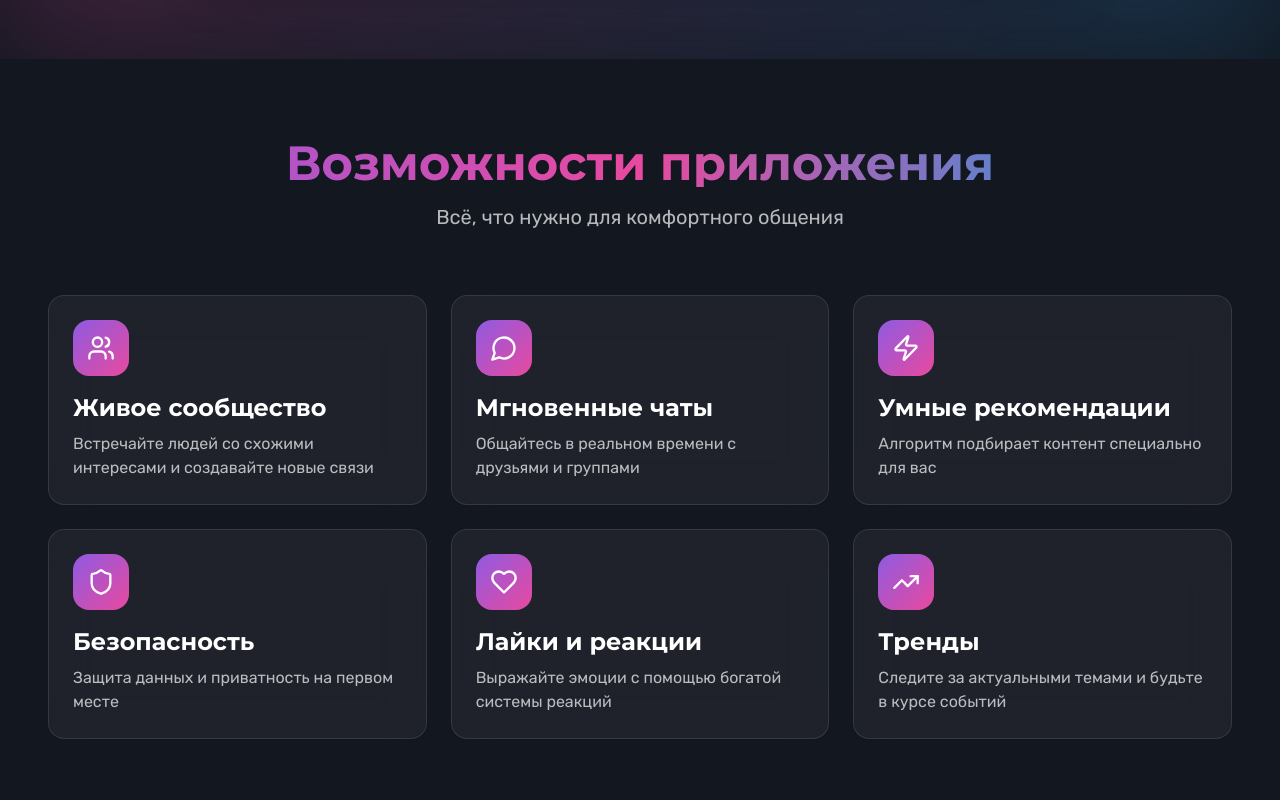
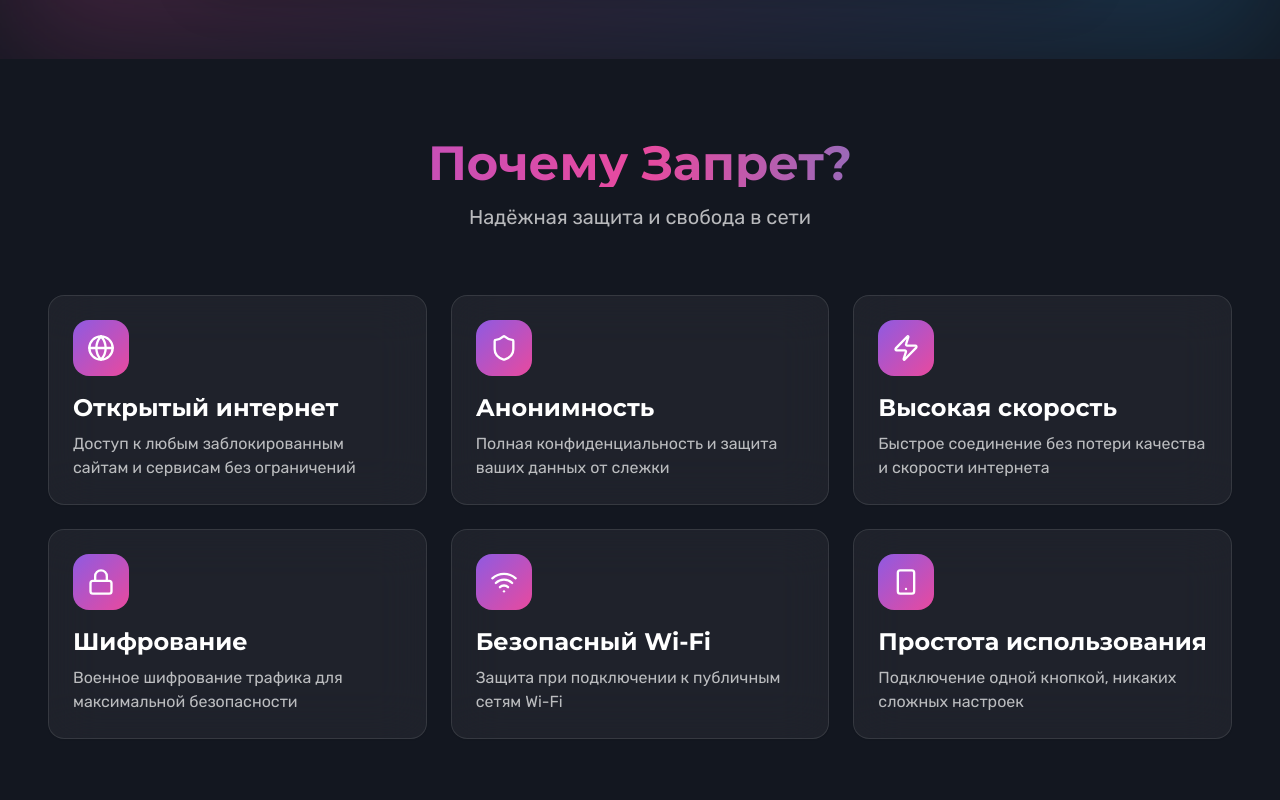
Before and after one commit to pr-poehali-dev/forbidden-site-mobile-app, a React (Vite) app: page / in a window 1280 px wide. Shown: the part 1140-1940 px from the top of the page. Built offline with nearby package versions, Linux system fonts and the light colour scheme.

Commit message:
Запрет приложения для открытого интернета

```diff
--- a/src/pages/Index.tsx
+++ b/src/pages/Index.tsx
@@ -13,55 +13,55 @@ export default function Index() {
 
   const features = [
     {
-      icon: 'Users',
-      title: 'Живое сообщество',
-      description: 'Встречайте людей со схожими интересами и создавайте новые связи'
+      icon: 'Globe',
+      title: 'Открытый интернет',
+      description: 'Доступ к любым заблокированным сайтам и сервисам без ограничений'
     },
     {
-      icon: 'MessageCircle',
-      title: 'Мгновенные чаты',
-      description: 'Общайтесь в реальном времени с друзьями и группами'
+      icon: 'Shield',
+      title: 'Анонимность',
+      description: 'Полная конфиденциальность и защита ваших данных от слежки'
     },
     {
       icon: 'Zap',
-      title: 'Умные рекомендации',
-      description: 'Алгоритм подбирает контент специально для вас'
+      title: 'Высокая скорость',
+      description: 'Быстрое соединение без потери качества и скорости интернета'
     },
     {
-      icon: 'Shield',
-      title: 'Безопасность',
-      description: 'Защита данных и приватность на первом месте'
+      icon: 'Lock',
+      title: 'Шифрование',
+      description: 'Военное шифрование трафика для максимальной безопасности'
     },
     {
-      icon: 'Heart',
-      title: 'Лайки и реакции',
-      description: 'Выражайте эмоции с помощью богатой системы реакций'
+      icon: 'Wifi',
+      title: 'Безопасный Wi-Fi',
+      description: 'Защита при подключении к публичным сетям Wi-Fi'
     },
     {
-      icon: 'TrendingUp',
-      title: 'Тренды',
-      description: 'Следите за актуальными темами и будьте в курсе событий'
+      icon: 'Smartphone',
+      title: 'Простота использования',
+      description: 'Подключение одной кнопкой, никаких сложных настроек'
     }
   ];
 
   const reviews = [
     {
-      name: 'Анна Петрова',
+      name: 'Дмитрий С.',
       rating: 5,
-      text: 'Лучшее приложение для общения! Нашла столько единомышленников!',
+      text: 'Наконец-то могу смотреть YouTube без тормозов! Работает стабильно.',
+      avatar: '👨🏻'
+    },
+    {
+      name: 'Мария К.',
+      rating: 5,
+      text: 'Лучший VPN из всех, что пробовала. Быстрый и надёжный!',
       avatar: '👩🏻'
     },
     {
-      name: 'Максим Козлов',
+      name: 'Алексей В.',
       rating: 5,
-      text: 'Интерфейс просто огонь, все интуитивно понятно',
-      avatar: '👨🏻'
-    },
-    {
-      name: 'Елена Смирнова',
-      rating: 4,
-      text: 'Отличная альтернатива другим социальным сетям. Рекомендую!',
-      avatar: '👱🏻‍♀️'
+      text: 'Простое подключение, высокая скорость. Рекомендую всем!',
+      avatar: '👨🏼'
     }
   ];
 
@@ -138,10 +138,10 @@ export default function Index() {
         <div className="container mx-auto text-center relative z-10">
           <div className="animate-fade-in">
             <h1 className="text-6xl md:text-7xl lg:text-8xl font-bold mb-6 text-gradient leading-tight">
-              Новый уровень<br />социального общения
+              Интернет<br />без границ
             </h1>
             <p className="text-xl md:text-2xl text-white/80 mb-12 max-w-3xl mx-auto">
-              Присоединяйся к Запрет — самому яркому и динамичному сообществу для настоящих друзей
+              Свободный доступ к любым сайтам. Быстро, безопасно, анонимно.
             </p>
             <div className="flex flex-col sm:flex-row gap-4 justify-center items-center">
               <Button size="lg" className="bg-gradient-to-r from-primary to-secondary hover:opacity-90 text-lg px-8 py-6 hover-scale">
@@ -158,8 +158,8 @@ export default function Index() {
             <div className="w-full max-w-4xl mx-auto glass rounded-3xl p-8 shadow-2xl">
               <div className="aspect-video rounded-2xl overflow-hidden">
                 <img
-                  src="https://cdn.poehali.dev/projects/39461615-d33a-4888-8018-fdae0e0e5640/files/734fd92b-9195-4f30-b112-8352de70cb53.jpg"
-                  alt="Запрет App Interface"
+                  src="https://cdn.poehali.dev/projects/39461615-d33a-4888-8018-fdae0e0e5640/files/38f7f719-4d3e-4270-8e66-5b6345ce73fb.jpg"
+                  alt="Запрет VPN App Interface"
                   className="w-full h-full object-cover"
                 />
               </div>
@@ -171,8 +171,8 @@ export default function Index() {
       <section id="features" className="py-20 px-4">
         <div className="container mx-auto">
           <div className="text-center mb-16">
-            <h2 className="text-5xl font-bold mb-4 text-gradient">Возможности приложения</h2>
-            <p className="text-xl text-white/70">Всё, что нужно для комфортного общения</p>
+            <h2 className="text-5xl font-bold mb-4 text-gradient">Почему Запрет?</h2>
+            <p className="text-xl text-white/70">Надёжная защита и свобода в сети</p>
           </div>
 
           <div className="grid md:grid-cols-2 lg:grid-cols-3 gap-6">
@@ -197,8 +197,8 @@ export default function Index() {
         <div className="absolute inset-0 bg-gradient-to-r from-primary/10 to-secondary/10"></div>
 
         <div className="container mx-auto text-center relative z-10">
-          <h2 className="text-5xl font-bold mb-4 text-gradient">Скачать приложение</h2>
-          <p className="text-xl text-white/70 mb-12">Доступно на всех платформах</p>
+          <h2 className="text-5xl font-bold mb-4 text-gradient">Скачать Запрет</h2>
+          <p className="text-xl text-white/70 mb-12">Доступно для iOS и Android</p>
 
           <div className="flex flex-col sm:flex-row gap-6 justify-center items-center max-w-2xl mx-auto">
             <Card className="glass p-8 flex-1 w-full hover-scale cursor-pointer group">
@@ -258,8 +258,8 @@ export default function Index() {
 
         <div className="container mx-auto max-w-2xl relative z-10">
           <Card className="glass p-8 md:p-12">
-            <h2 className="text-4xl font-bold mb-4 text-gradient text-center">Свяжитесь с нами</h2>
-            <p className="text-white/70 mb-8 text-center">Есть вопросы? Мы всегда на связи!</p>
+            <h2 className="text-4xl font-bold mb-4 text-gradient text-center">Поддержка</h2>
+            <p className="text-white/70 mb-8 text-center">Нужна помощь? Напишите нам!</p>
 
             <div className="space-y-4">
               <div>
```
